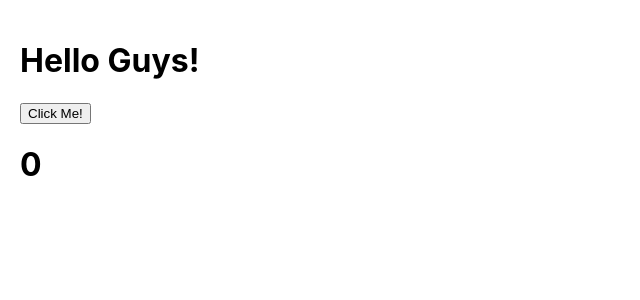
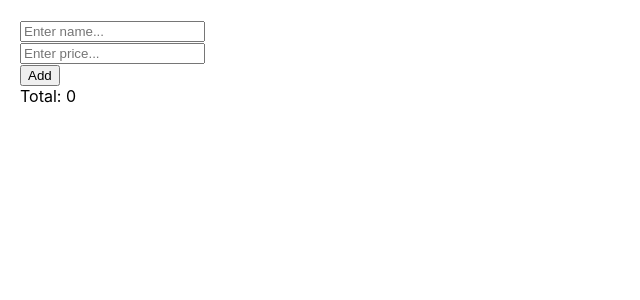
Before and after one commit to ledo9124/F8-ReactJS, a React (Create React App) app: page / in a window 1280 px wide. Shown: the top 300 px of the page, without its empty margins (0-640 px from the left). Built offline with nearby package versions, Linux system fonts and the light colour scheme.

Commit message:
useMemo hook

```diff
--- a/src/App.js
+++ b/src/App.js
@@ -1,5 +1,5 @@
-import { useState , useCallback } from 'react'
-import Content from './Content'
+import { useState , useMemo , useRef } from 'react'
+// import Content from './Content'
 
 // const gifts = [
 //   'CPU i9' ,
@@ -183,18 +183,72 @@
 
   //useEffect
 
-  const [count , setCount] = useState(0)
+  // const [count , setCount] = useState(0)
 
-  const handleIncrease = useCallback(() => {
-    setCount(pver => pver + 1)
-  }, [])
+  // const handleIncrease = useCallback(() => {
+  //   setCount(pver => pver + 1)
+  // }, [])
+
+  // return (
+  //   <div style={{ padding: 20}}>
+  //     <Content
+  //       onIncrease={handleIncrease}
+  //     />
+  //     <h1>{count}</h1>
+  //   </div>
+  // )
+
+  const [name , setName] = useState('')
+  const [price , setPrice] = useState('')
+  const [products , setProducts] = useState([])
+
+  const nameRef = useRef()
+
+  const handleSubmit = () => {
+    setProducts([
+      ...products , {
+        name,
+        price: +price
+      }
+    ])
+    setName('')
+    setPrice('')
+
+    nameRef.current.focus()
+  }
+
+  const total = useMemo(() => {
+    const result = products.reduce((result , prod) =>
+      result + prod.price,
+      0
+    )
+
+    return result
+  } , [products])
 
   return (
-    <div style={{ padding: 20}}>
-      <Content
-        onIncrease={handleIncrease}
+    <div style={{ padding:20 }}>
+      <input
+        ref={nameRef}
+        value={name}
+        placeholder='Enter name...'
+        onChange={e => setName(e.target.value)}
       />
-      <h1>{count}</h1>
+      <br />
+      <input
+        value={price}
+        placeholder='Enter price...'
+        onChange={e => setPrice(e.target.value)}
+      />
+      <br />
+      <button onClick={handleSubmit} >Add</button>
+      <br />
+      Total: {total}
+      <ul>
+        {products.map((product , index) => (
+          <li key={index}>{product.name} - {product.price}</li>
+        ))}
+      </ul>
     </div>
   )
 
```
